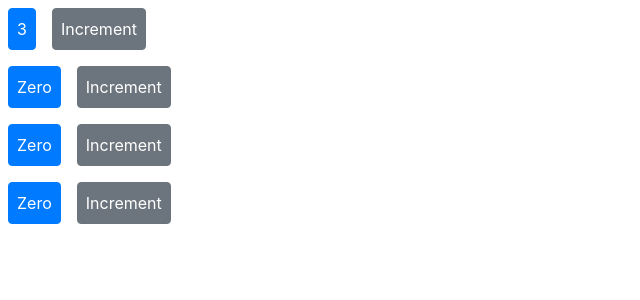
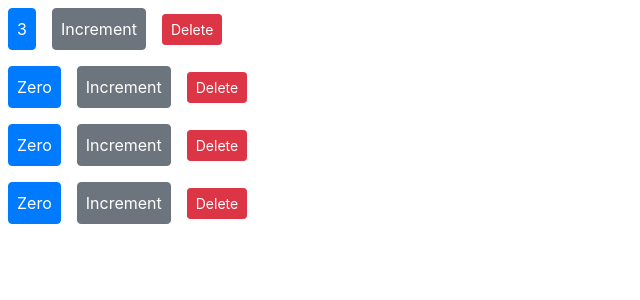
Before and after one commit to Saairajj/new-app, a React (Create React App) app: page / in a window 1280 px wide. Shown: the top 300 px of the page, without its empty margins (0-640 px from the left). Built offline with nearby package versions, Linux system fonts and the light colour scheme.

Commit message:
Raising and handling events

```diff
--- a/src/components/counter.jsx
+++ b/src/components/counter.jsx
@@ -2,7 +2,7 @@
 
 class Counter extends Component {
   state = {
-    value:this.props.value
+    value:this.props.counter.value
    }
 
    handleIncrement = () => {
@@ -22,6 +22,7 @@
       <div>
         <button className="btn btn-primary m-2 p-2" > {cValue}</button>
         <button onClick={this.handleIncrement} className="btn btn-secondary m-2 p-2 " >Increment</button>
+        <button onClick={() => this.props.onDelete(this.props.counter.id)} className="btn btn-danger btn-sm m-2">Delete</button>
       </div>
      );
   }
--- a/src/components/counters.jsx
+++ b/src/components/counters.jsx
@@ -9,12 +9,24 @@
       {id:3, value:0},
       {id:4, value:0}
     ]
-   }
+   };
+
+   handleDelete = (counterId) => {
+    const counters = this.state.counters.filter((counter) => {
+      return counter.id !== counterId
+    })
+
+    this.setState({ counters });
+  }
+
   render() {
     return (
       <div>
         {this.state.counters.map((counter) => {
-          return <Counter key = {counter.id} value = {counter.value} selected = {true} />
+          return <Counter
+          key = {counter.id}
+          onDelete = {this.handleDelete}
+          counter = {counter} />
         })}
       </div>
      );
```
